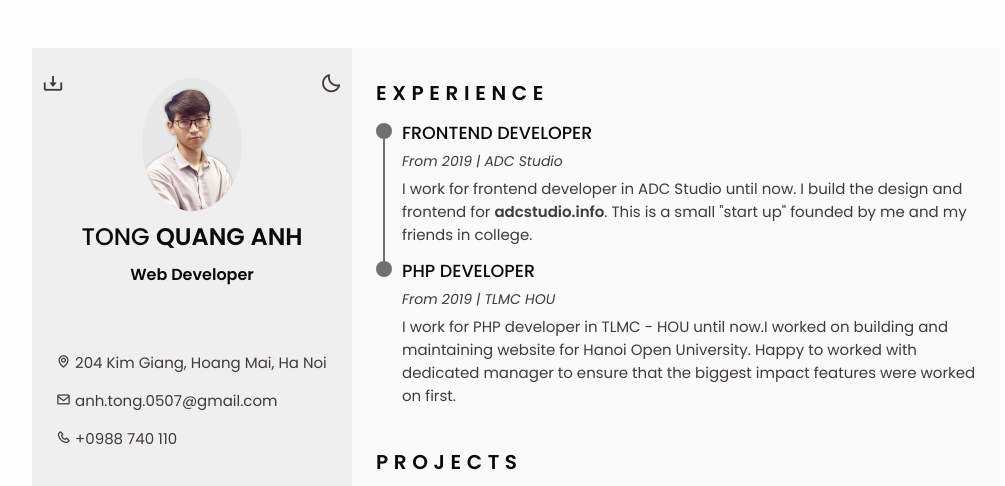
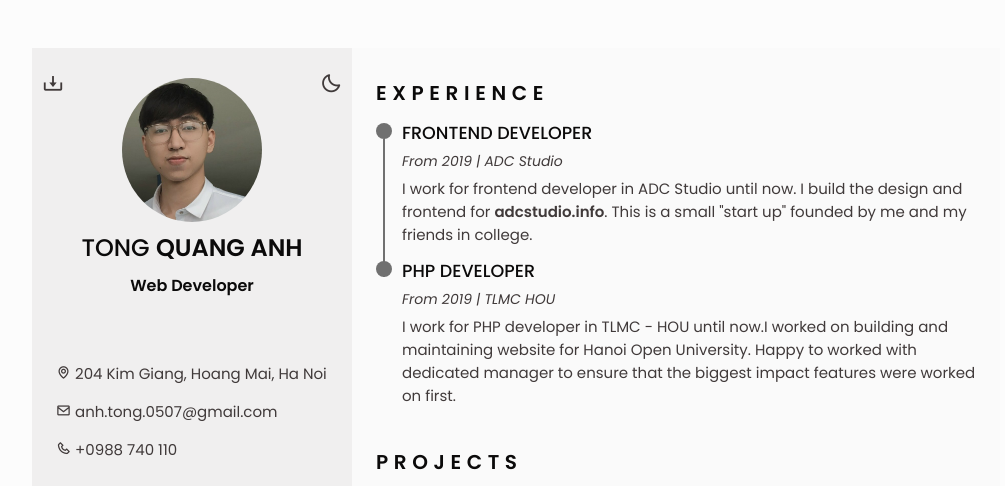
Before and after one commit to antonday07/portfolio-site, a plain HTML site: page index.html in a window 1280 px wide. Shown: the top 486 px of the page, without its empty margins (124-1129 px from the left). Drawn offline with nearby package versions, Linux system fonts and the light colour scheme.

Commit message:
update image profile

```diff
--- a/assets/css/styles.css
+++ b/assets/css/styles.css
@@ -324,7 +324,7 @@ img {
   grid-gap: .8rem;
 }
 .home__img {
-  width: 10rem;
+  width: 14rem;
   height: auto;
   border-radius: 50%;
   display: block;
--- a/index.html
+++ b/index.html
@@ -79,7 +79,7 @@
                     <section class="home" id="home">
                         <div class="home__container section at-grid">
                             <div class="home__data at-grid">
-                                <img src="./assets/img/anton.jpg" class="home__img" alt="perfile">
+                                <img src="./assets/img/me-serious.png" class="home__img" alt="perfile">
 
                                 <h1 class="home__title">Tong <b>Quang Anh</b></h1>
 
```
Also changed, not shown: assets/img/me-serious.png (added).
